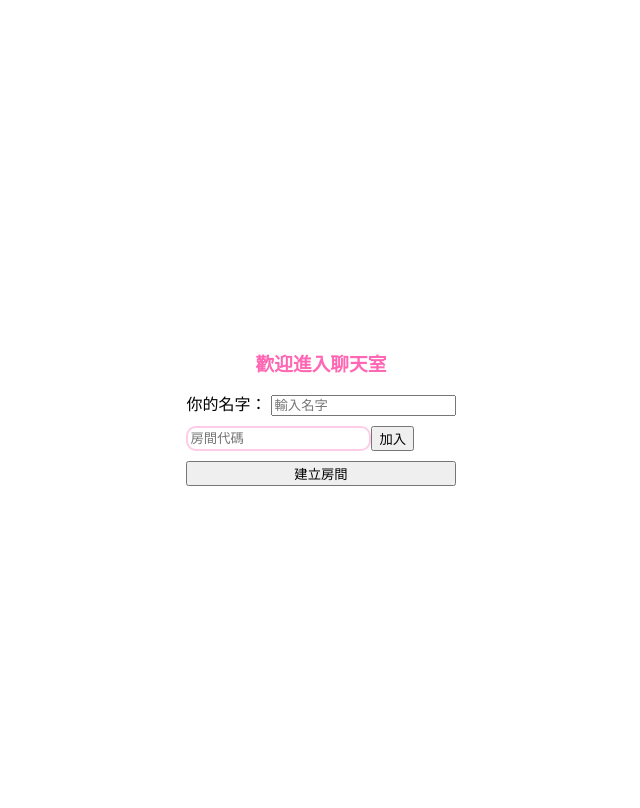
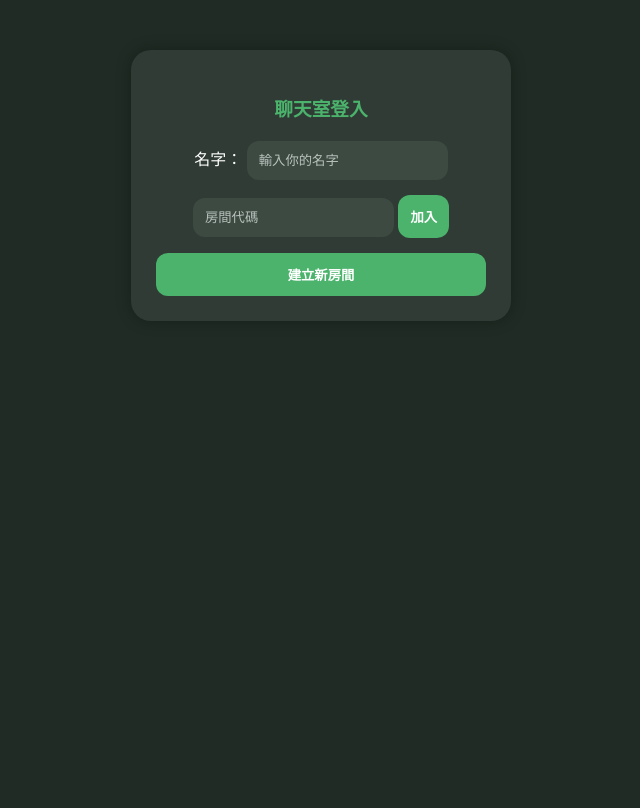
Before and after one commit to itsashleyccc/chatapp, a Python web app: template templates/home.html in a window 1280 px wide. Shown: the whole page, without its empty margins (319-959 px from the left). After the commit the page ends 321 px from the top, so only its background shows below. Run offline with Jinja, Linux system fonts and the light colour scheme; the template is opened without the code that fills it, so the values that code supplies are empty; some libraries are stand-ins or nearby versions.

Commit message:
line-style ui

```diff
--- a/static/css/style.css
+++ b/static/css/style.css
@@ -1,85 +1,146 @@
+/* ----- LINE Style Clean Theme ----- */
+
+/* 字體 */
+@import url('https://fonts.googleapis.com/css2?family=Inter:wght@300;400;600&display=swap');
+
+body {
+  background: #1f2b24;  /* 深綠黑背景，舒服不刺眼 */
+  font-family: 'Inter', sans-serif;
+  padding: 0;
+  margin: 0;
+  color: white;
+}
+
 .content {
   display: flex;
+  justify-content: center;
   align-items: center;
-  justify-content: center;
+  padding-top: 50px;
 }
 
+/* ----- Home Page ----- */
 .buttons {
+  background: #2f3b34;
+  padding: 25px;
+  border-radius: 20px;
+  box-shadow: 0 0 15px rgba(0,0,0,0.25);
   display: flex;
   flex-direction: column;
-  align-items: center;
-  justify-content: center;
+  gap: 15px;
+  min-width: 330px;
+  text-align: center;
+}
+
+.buttons input {
+  padding: 12px;
+  border-radius: 12px;
+  border: none;
+  background: #3c4a42;
+  color: white;
+}
+
+.buttons input::placeholder {
+  color: #b8c2bc;
+}
+
+.buttons button {
+  background: #4bb36c;
+  border: none;
+  color: white;
+  padding: 12px;
+  border-radius: 12px;
+  cursor: pointer;
+  transition: 0.2s;
+  font-weight: 600;
+}
+
+.buttons button:hover {
+  background: #3da15c;
+}
+
+/* ----- Chat room ----- */
+.message-box {
+  background: #2f3b34;
+  border-radius: 20px;
+  padding: 20px;
+  width: 85vw;
+  height: 80vh;
+  box-shadow: 0 0 20px rgba(0,0,0,0.25);
+  display: flex;
+  flex-direction: column;
+}
+
+h2 {
+  color: #4bb36c;
+  font-weight: 600;
+  margin-bottom: 10px;
+}
+
+/* 訊息區 */
+.messages {
+  flex: 1;
+  overflow-y: scroll;
+  padding-right: 10px;
+  display: flex;
+  flex-direction: column;
   gap: 10px;
 }
 
-.join {
-  display: flex;
-  flex-direction: row;
-  width: 100%;
+/* 對方訊息 */
+.text {
+  background: #3c4a42;
+  padding: 12px;
+  border-radius: 12px;
+  max-width: 70%;
+  align-self: flex-start;
 }
 
-.create-btn {
-  width: 100%;
+/* 自己訊息 */
+.me {
+  background: #4bb36c;
+  color: white;
+  align-self: flex-end;
 }
 
-.message-box {
-  border-color: black;
-  border-width: 2px;
-  border-style: solid;
-  border-radius: 10px;
-  background-color: whitesmoke;
-  height: 80vh;
-  display: flex;
-  flex-direction: column;
-  width: 80vw;
-  align-items: stretch;
+/* 時間字 */
+.muted {
+  font-size: 10px;
+  opacity: 0.7;
+  margin-top: 3px;
+  text-align: right;
 }
 
-.messages {
-  overflow-y: scroll;
-  flex: 1;
-  width: 100%;
-}
-
+/* 輸入區 */
 .inputs {
-  padding: 10px;
   display: flex;
-}
-
-h2 {
-  text-align: center;
+  gap: 10px;
+  margin-top: 10px;
 }
 
 #message {
   flex: 1;
+  padding: 12px;
+  border-radius: 12px;
+  border: none;
+  background: #3c4a42;
+  color: white;
 }
 
-.text {
-  display: flex;
-  flex-direction: row;
-  align-items: center;
-  justify-content: space-between;
-  padding-left: 10px;
-  padding-right: 10px;
+#message::placeholder {
+  color: #b8c2bc;
 }
 
-.muted {
-  font-size: 10px;
-  color: darkgray;
-}
-html, body {
-    height: 100%;
+#send-btn {
+  padding: 12px 20px;
+  background: #4bb36c;
+  border: none;
+  border-radius: 12px;
+  color: white;
+  cursor: pointer;
+  transition: 0.2s;
+  font-weight: 600;
 }
 
-.content {
-    min-height: 100vh;
-    display: flex;
-    align-items: center;
-    justify-content: center;
+#send-btn:hover {
+  background: #3da15c;
 }
-.text {
-  background: #ffecec;
-  padding: 10px;
-  border-radius: 10px;
-  margin: 8px;
-}
--- a/templates/home.html
+++ b/templates/home.html
@@ -2,13 +2,13 @@
 {% block content %}
 <form method="post" class="buttons">
 
-  <h3 style="color:#ff66b3; margin-bottom:5px;">歡迎進入聊天室</h3>
+  <h3 style="color:#4bb36c; margin-bottom:5px;">聊天室登入</h3>
 
   <div>
-    <label>你的名字：</label>
+    <label>名字：</label>
     <input
       type="text"
-      placeholder="輸入名字"
+      placeholder="輸入你的名字"
       name="name"
       value="{{name}}"
     />
@@ -20,18 +20,17 @@
       placeholder="房間代碼"
       name="code"
       value="{{code}}"
-      style="border-radius:10px; border:2px solid #ffcce7;"
     />
     <button type="submit" name="join">加入</button>
   </div>
 
   <button type="submit" name="create" class="create-btn">
-    建立房間
+    建立新房間
   </button>
 
   {% if error %}
   <ul>
-    <li style="color:#ff5b94">{{error}}</li>
+    <li style="color:#ff8080">{{error}}</li>
   </ul>
   {% endif %}
 
```
Also changed, not shown: templates/room.html (+8 -5 lines).
